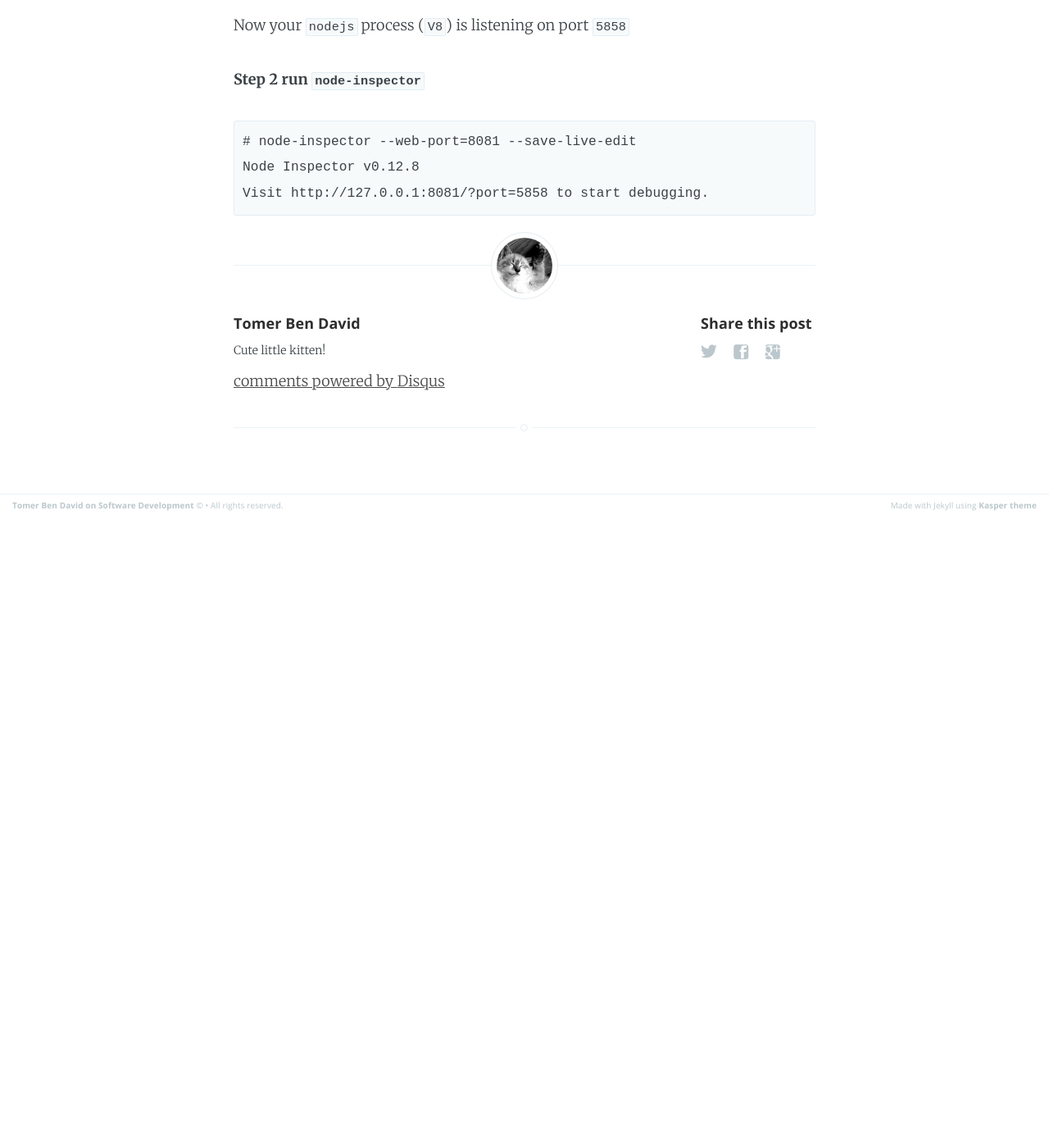
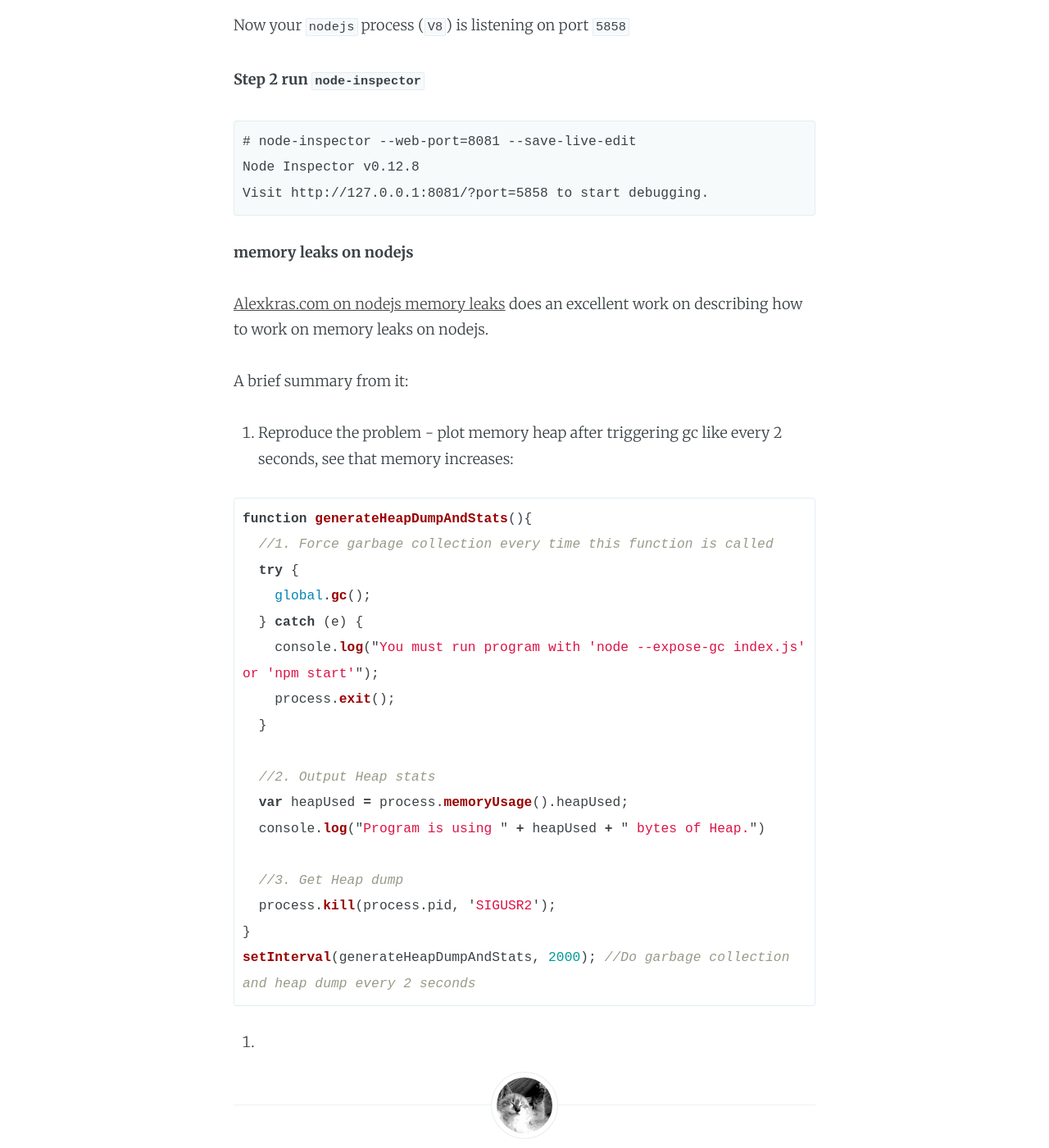
Before and after one commit to tomer-ben-david/tomer-ben-david.github.io.jekyll, a Jekyll site: the page built from _posts/2016/2017-01-01-page-devtips-nodejs.md, in a window 1280 px wide and 1400 px high, scrolled down 453 px. Shown: the whole window at 82% size. Built offline with Jekyll 4.4.1, drawn with Linux system fonts in a browser that asks for light colours; comment, search, counter and statistics services are not loaded; before the commit the page ends 1083 px from its top, so only the background shows below that.

````diff
--- a/_posts/2016/2017-01-01-page-devtips-nodejs.md
+++ b/_posts/2016/2017-01-01-page-devtips-nodejs.md
@@ -22,3 +22,33 @@
 Node Inspector v0.12.8
 Visit http://127.0.0.1:8081/?port=5858 to start debugging.
 ```
+
+**memory leaks on nodejs**
+
+[Alexkras.com on nodejs memory leaks](https://www.alexkras.com/simple-guide-to-finding-a-javascript-memory-leak-in-node-js/) does an excellent work on describing how to work on memory leaks on nodejs.
+
+A brief summary from it:
+
+1. Reproduce the problem - plot memory heap after triggering gc like every 2 seconds, see that memory increases:
+
+```javascript
+function generateHeapDumpAndStats(){
+  //1. Force garbage collection every time this function is called
+  try {
+    global.gc();
+  } catch (e) {
+    console.log("You must run program with 'node --expose-gc index.js' or 'npm start'");
+    process.exit();
+  }
+
+  //2. Output Heap stats
+  var heapUsed = process.memoryUsage().heapUsed;
+  console.log("Program is using " + heapUsed + " bytes of Heap.")
+
+  //3. Get Heap dump
+  process.kill(process.pid, 'SIGUSR2');
+}
+setInterval(generateHeapDumpAndStats, 2000); //Do garbage collection and heap dump every 2 seconds
+```
+
+2.
````
Also changed, not shown: _posts/2016/2016-12-20-page-devtips-containers.md (+10 -1 lines).
